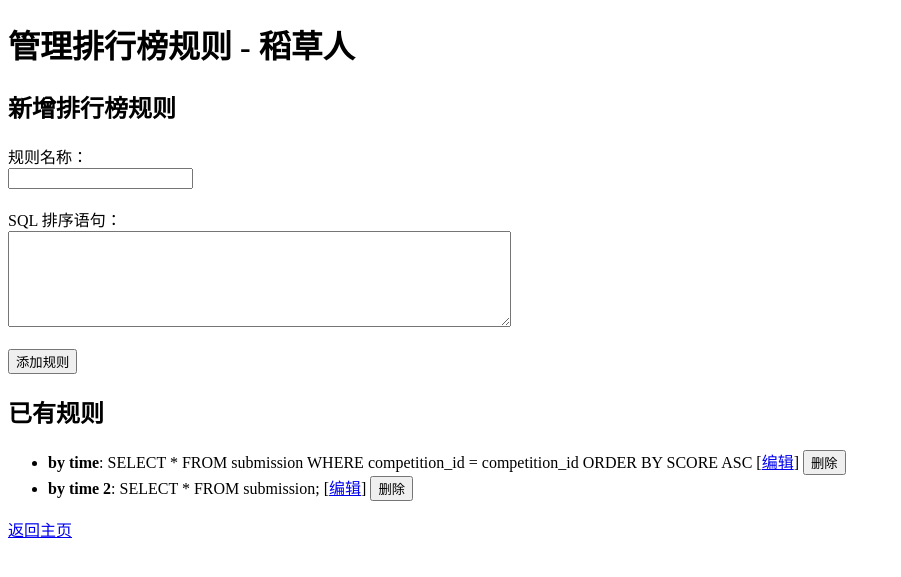
After one commit to CuiYinYin2023/contests, a Flask app: page /competition/1/manage_rules in a window 1280 px wide. The commit adds this page. Shown: the top 577 px of the page, without its empty margins (0-901 px from the left). Run offline with Flask 3, Linux system fonts and the light colour scheme.

Commit message:
add leaderboard and rule managements

```diff
--- a/competition_app/app.py
+++ b/competition_app/app.py
@@ -1,9 +1,15 @@
-from flask import Flask, render_template, request, redirect, url_for
+from flask import Flask, render_template, request, redirect, url_for, flash
 from flask_sqlalchemy import SQLAlchemy
 from flask_migrate import Migrate # 用于迁移数据库
 import datetime
+import os
+
+def get_secret_key():
+    with open('secret_key.txt', 'r') as f:
+        return f.read().strip()
 
 app = Flask(__name__)
+app.secret_key = get_secret_key()
 
 # 配置数据库 URI，使用 SQLite
 app.config['SQLALCHEMY_DATABASE_URI'] = 'sqlite:///competition.db'
@@ -12,7 +18,9 @@ app.config['SQLALCHEMY_TRACK_MODIFICATIONS'] = False  # 禁用修改跟踪（提
 db = SQLAlchemy(app)
 migrate = Migrate(app, db)
 
-# 定义数据库模型
+## 数据库模型
+
+# 比赛列表
 class Competition(db.Model):
     id = db.Column(db.Integer, primary_key=True)  # 比赛ID
     title = db.Column(db.String(100), nullable=False)  # 比赛标题
@@ -23,6 +31,7 @@ class Competition(db.Model):
     score_format = db.Column(db.String(20), nullable=False, default="seconds")  # seconds/number （有的比赛提交成绩是计时（秒），有的是个数）
     created_at = db.Column(db.DateTime, default=db.func.current_timestamp())  # 创建时间
 
+# 选手提交记录
 class Submission(db.Model):
     id = db.Column(db.Integer, primary_key=True)  # 提交记录ID
     participant_name = db.Column(db.String(100), nullable=False)  # 参赛者姓名
@@ -33,9 +42,21 @@ class Submission(db.Model):
 
     competition = db.relationship('Competition', backref=db.backref('submissions', lazy=True))
 
+# 存储用于榜单排行规则的SQL
+class LeaderboardRule(db.Model):
+    id = db.Column(db.Integer, primary_key=True)
+    competition_id = db.Column(db.Integer, db.ForeignKey('competition.id'), nullable=False)
+    name = db.Column(db.String(100), nullable=False) # 比如 “最快时间” 或 “最多次数”
+    sql_query = db.Column(db.Text, nullable=False) # 管理员自定义的 SQL 排序语句
+
+    competition = db.relationship('Competition', backref=db.backref('leaderboard_rules', lazy=True))
+
 # 创建数据库
 with app.app_context():
     db.create_all()
+
+
+## 页面
 
 # 首页展示
 @app.route('/')
@@ -72,6 +93,14 @@ def create_competition():
 
     return render_template('create_competition.html')
 
+# 排行榜页面
+@app.route('/leaderboard/<int:competition_id>')
+def leaderboard(competition_id):
+    competition = Competition.query.get_or_404(competition_id)
+    submissions = Submission.query.filter_by(competition_id=competition.id).all()
+    return render_template('leaderboard.html', competition=competition, submissions=submissions)
+
+# 提交成绩页面
 @app.route('/submit_score/<int:competition_id>', methods=['GET', 'POST'])
 def submit_score(competition_id):
     competition = Competition.query.get_or_404(competition_id)
@@ -106,6 +135,55 @@ def submit_score(competition_id):
 
     return render_template('submit_score.html', competition=competition)
 
+# 输入用于榜单排行规则的SQL
+@app.route('/competition/<int:competition_id>/manage_rules', methods=['GET', 'POST'])
+def manage_rules(competition_id):
+    competition = Competition.query.get_or_404(competition_id)
+
+    if request.method == 'POST':
+        name = request.form.get('name')
+        sql_query = request.form.get('sql_query')
+
+        if not name or not sql_query:
+            flash("规则名称和SQL语句不能为空", "error")
+        else:
+            new_rule = LeaderboardRule(
+                competition_id=competition.id,
+                name=name,
+                sql_query=sql_query
+            )
+            db.session.add(new_rule)
+            db.session.commit()
+            flash("排行榜规则已添加", "success")
+            return redirect(url_for('manage_rules', competition_id=competition.id))
+
+    rules = LeaderboardRule.query.filter_by(competition_id=competition.id).all()
+    return render_template('manage_rules.html', competition=competition, rules=rules)
+
+@app.route('/rule/<int:rule_id>/edit', methods=['GET', 'POST'])
+def edit_rule(rule_id):
+    rule = LeaderboardRule.query.get_or_404(rule_id)
+    if request.method == 'POST':
+        name = request.form.get('name')
+        sql_query = request.form.get('sql_query')
+        if not name or not sql_query:
+            flash("规则名称和SQL语句不能为空", "error")
+        else:
+            rule.name = name
+            rule.sql_query = sql_query
+            db.session.commit()
+            flash("规则已更新", "success")
+            return redirect(url_for('manage_rules', competition_id=rule.competition_id))
+    return render_template('edit_rule.html', rule=rule)
+
+@app.route('/rule/<int:rule_id>/delete', methods=['POST'])
+def delete_rule(rule_id):
+    rule = LeaderboardRule.query.get_or_404(rule_id)
+    comp_id = rule.competition_id
+    db.session.delete(rule)
+    db.session.commit()
+    flash("规则已删除", "success")
+    return redirect(url_for('manage_rules', competition_id=comp_id))
 
 if __name__ == '__main__':
     app.run(debug=True)
--- /dev/null
+++ b/competition_app/templates/manage_rules.html
@@ -0,0 +1,51 @@
+<!DOCTYPE html>
+<html lang="en">
+<head>
+    <meta charset="UTF-8" />
+    <title>管理排行榜规则 - {{ competition.title }}</title>
+</head>
+<body>
+    <h1>管理排行榜规则 - {{ competition.title }}</h1>
+
+    {% with messages = get_flashed_messages(with_categories=true) %}
+        {% if messages %}
+            <ul>
+            {% for category, message in messages %}
+                <li style="color: {% if category == 'error' %}red{% else %}green{% endif %};">
+                    {{ message }}
+                </li>
+            {% endfor %}
+            </ul>
+        {% endif %}
+    {% endwith %}
+
+    <h2>新增排行榜规则</h2>
+    <form method="POST">
+        <label>规则名称：</label><br/>
+        <input type="text" name="name" required/><br/><br/>
+
+        <label>SQL 排序语句：</label><br/>
+        <textarea name="sql_query" rows="6" cols="60" required></textarea><br/><br/>
+
+        <button type="submit">添加规则</button>
+    </form>
+
+    <h2>已有规则</h2>
+    <ul>
+        {% for rule in rules %}
+        <li>
+            <strong>{{ rule.name }}</strong>: {{ rule.sql_query }}
+            [<a href="{{ url_for('edit_rule', rule_id=rule.id) }}">编辑</a>]
+            <form action="{{ url_for('delete_rule', rule_id=rule.id) }}" method="POST" style="display:inline;" onsubmit="return confirm('确定删除此规则吗？');">
+                <button type="submit">删除</button>
+            </form>
+        </li>
+        {% else %}
+        <li>还没有规则</li>
+        {% endfor %}
+    </ul>
+
+
+    <p><a href="{{ url_for('index') }}">返回主页</a></p>
+</body>
+</html>
--- a/competition_app/templates/submit_score.html
+++ b/competition_app/templates/submit_score.html
@@ -18,7 +18,7 @@
             <input type="number" id="hours" name="hours" min="0" value="{{ request.form['hours'] if request.form['hours'] else 0 }}" required><br><br>
 
             <label for="minutes">分钟:</label>
-            <input type="number" id="minutes" name="minutes" min="0" value="{{ request.form['minutes'] if request.form['minutes'] else 0 }}" required><br><br>
+            <input type="number" id="minutes" name="minutes" min="0" max="59" value="{{ request.form['minutes'] if request.form['minutes'] else 0 }}" required><br><br>
 
             <label for="seconds">秒:</label>
             <input type="number" id="seconds" name="seconds" min="0" max="59" value="{{ request.form['seconds'] if request.form['seconds'] else 0 }}" required><br><br>
```
Also changed, not shown: competition_app/templates/edit_rule.html (added, +34 -0 lines), competition_app/templates/leaderboard.html (added, +40 -0 lines), competition_app/instance/competition.db, 1 other file.
